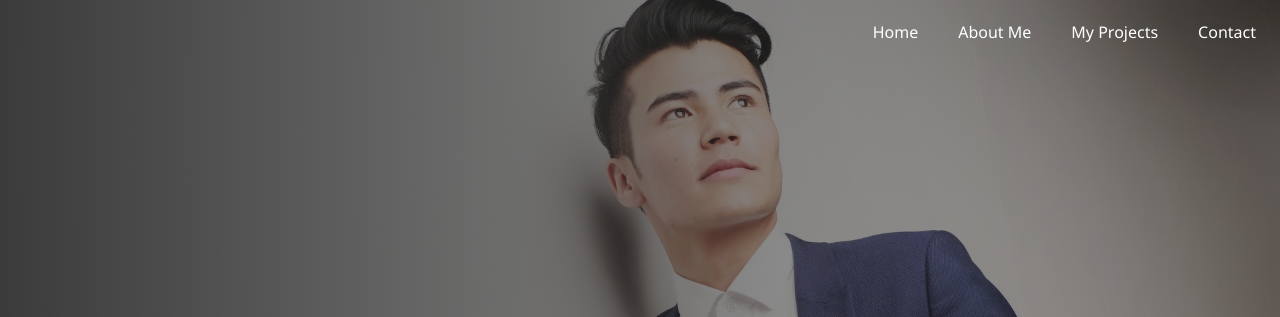
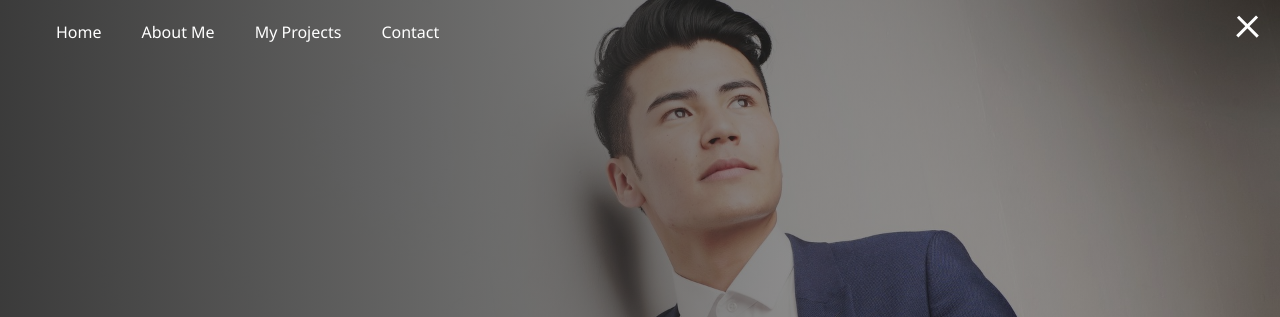
Before and after one commit to cahyo-dwinov/portfolio-sass, a plain HTML site: page dist/index.html in a window 1280 px wide. Both pictures are taken after a click on the element 1250 px from the left and 26 px from the top of the page. Shown: the top 317 px of the page. Drawn offline with Linux system fonts and the light colour scheme.

Commit message:
complete toggle menu btn

```diff
--- a/dist/index.html
+++ b/dist/index.html
@@ -66,7 +66,6 @@
 
 
     <script src="https://kit.fontawesome.com/593859980c.js" crossorigin="anonymous"></script>
-    <script src="js/main.js"></script>
-
+    <script src="/js/main.js"></script>
 </body>
 </html>
--- /dev/null
+++ b/js/main.js
@@ -0,0 +1,19 @@
+const menuBtn = document.querySelector('.menu-btn');
+const hamburger = document.querySelector('.menu-btn__burger')
+
+let showMenu = false;
+
+menuBtn.addEventListener('click', toogleMenu);
+
+function toogleMenu() {
+    if (!showMenu) {
+        hamburger.classList.add('open');
+
+        showMenu = true;
+    } else {
+        hamburger.classList.remove('open');
+
+
+        showMenu = false;
+    }
+}
--- a/scss/_menu.scss
+++ b/scss/_menu.scss
@@ -6,6 +6,49 @@
     height: 20px;
     width: 28px;
     cursor: pointer;
+    @include transition-ease;
 
-    @include transition-ease;
+    &__burger {
+        position: absolute;
+        right: 0;
+        top: 0.5rem;
+        width: 28px;
+        height: 3px;
+        background: set-text-color($primary-color);
+        @include transition-ease;
+
+        &::before {
+            content: '';
+            position: absolute;
+            top: -8px;
+            width: 28px;
+            height: 3px;
+            background: set-text-color($primary-color);
+            @include transition-ease;
+        }
+
+        &::after {
+            content: '';
+            position: absolute;
+            top: 8px;
+            width: 20px;
+            height: 3px;
+            background: set-text-color($primary-color);
+            @include transition-ease;
+        }
+
+        &.open {
+            transform: rotate(720deg);
+            background: transparent;
+
+            &::before {
+                transform: rotate(45deg) translate(5px, 8px);
+            };
+
+            &::after {
+                width: 28px;
+                transform: rotate(-45deg) translate(3px, -7px);
+            }
+        }
+    }
 }
--- a/scss/main.scss
+++ b/scss/main.scss
@@ -21,7 +21,7 @@ a {
 
 ul {
     display: flex;
-    justify-content: flex-end;
+    justify-content: flex-start;
     padding: 1vh 1vh 0 0;
 }
 
```
Also changed, not shown: dist/css/main.css, 2 other files.
